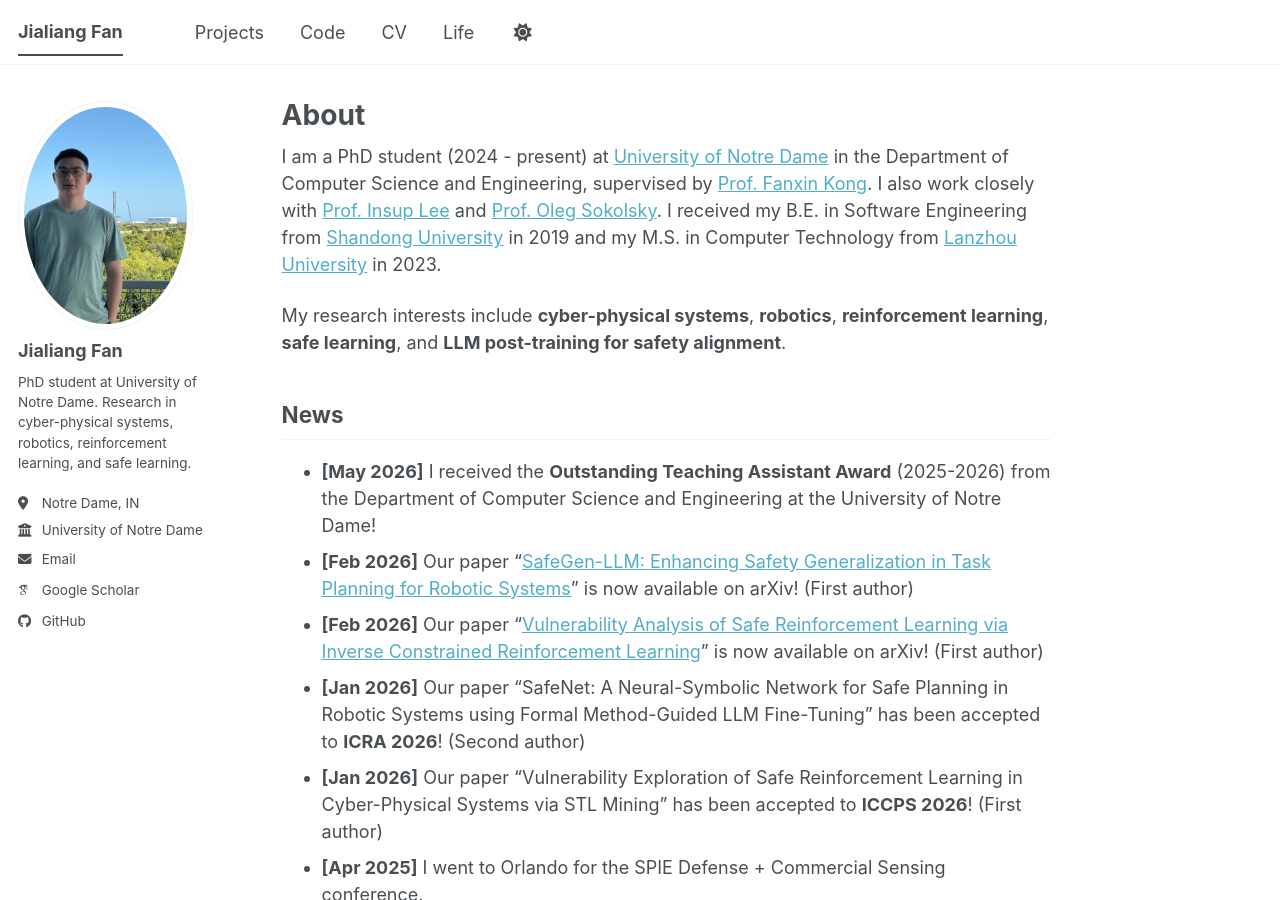
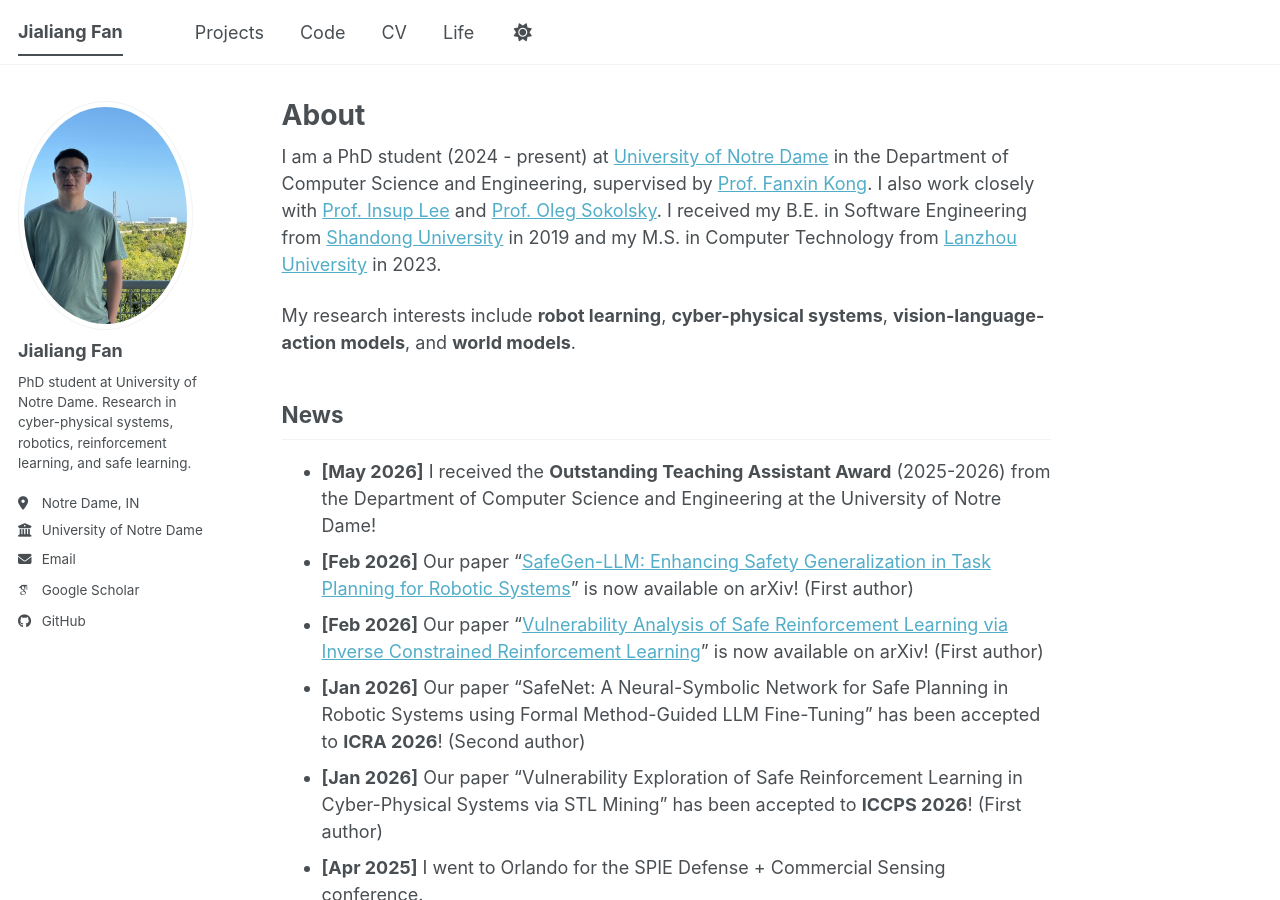
Before and after one commit to JialiangFan/jialiangfan.github.io, a Jekyll site: the page built from _pages/about.md, in a window 1280 px wide and 900 px high. Built offline with Jekyll 4.4.1, drawn with Linux system fonts in a browser that asks for light colours; some web fonts are replaced; a script bundle is joined from its source files by our own code; library files that are not in the unit come from our copies; comment, search, counter and statistics services are not loaded.

Commit message:
Update research interests
Co-Authored-By: Claude Opus 4.7 (1M context) <noreply@anthropic.com>

```diff
--- a/_pages/about.md
+++ b/_pages/about.md
@@ -9,7 +9,7 @@ redirect_from:
 
 I am a PhD student (2024 - present) at [University of Notre Dame](https://www.nd.edu/) in the Department of Computer Science and Engineering, supervised by [Prof. Fanxin Kong](https://sites.google.com/site/fanxink). I also work closely with [Prof. Insup Lee](https://www.cis.upenn.edu/~lee/) and [Prof. Oleg Sokolsky](https://www.cis.upenn.edu/~sodarisa/). I received my B.E. in Software Engineering from [Shandong University](https://en.wikipedia.org/wiki/Shandong_University) in 2019 and my M.S. in Computer Technology from [Lanzhou University](https://en.wikipedia.org/wiki/Lanzhou_University) in 2023.
 
-My research interests include **cyber-physical systems**, **robotics**, **reinforcement learning**, **safe learning**, and **LLM post-training for safety alignment**.
+My research interests include **robot learning**, **cyber-physical systems**, **vision-language-action models**, and **world models**.
 
 ## News
 
```
